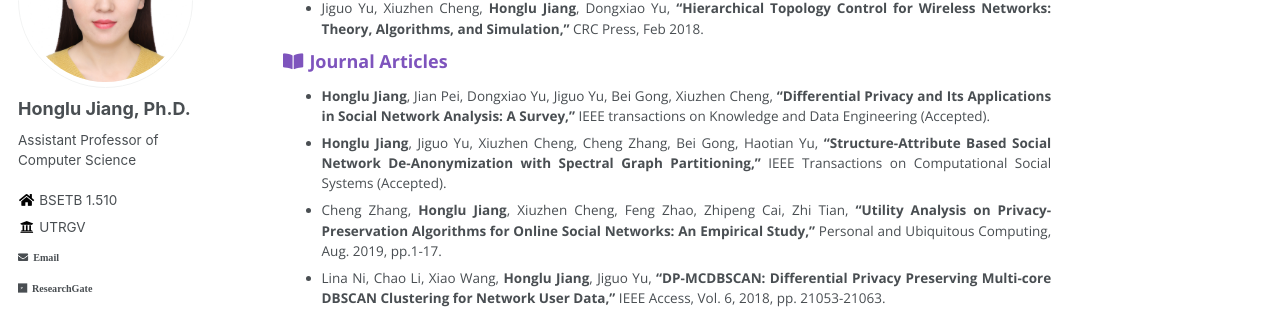
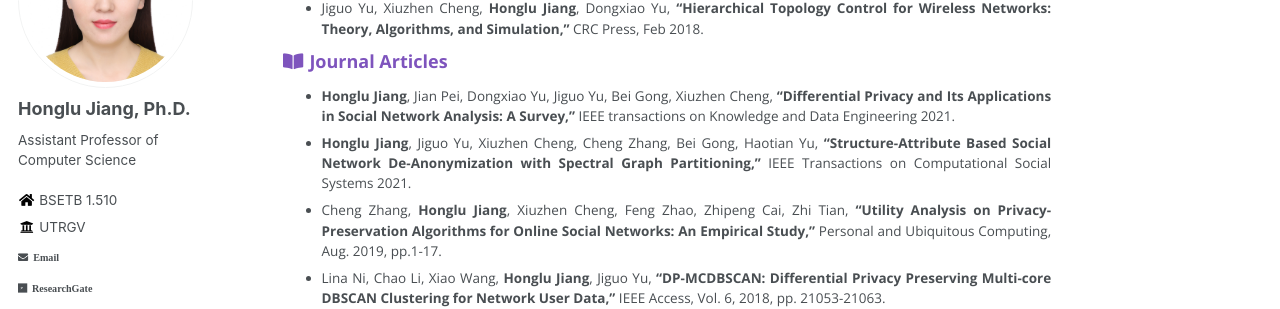
Before and after one commit to hljiang0720/hljiang.github.io, a Jekyll site: the page built from _pages/publications.md, in a window 1280 px wide and 1176 px high. Shown: the part 187-496 px from the top of the window. Built offline with Jekyll 4.4.1, drawn with Linux system fonts in a browser that asks for light colours.

Commit message:
Update publications.md

```diff
--- a/_pages/publications.md
+++ b/_pages/publications.md
@@ -8,8 +8,8 @@ author_profile: true
 * Jiguo Yu, Xiuzhen Cheng, **Honglu Jiang**, Dongxiao Yu, **“Hierarchical Topology Control for Wireless Networks: Theory, Algorithms, and Simulation,”** CRC Press, Feb 2018.
 
 ### <i class="fa fa-fw fa-book-open" aria-hidden="true"></i> Journal Articles
-* **Honglu Jiang**, Jian Pei, Dongxiao Yu, Jiguo Yu, Bei Gong, Xiuzhen Cheng, **“Differential Privacy and Its Applications in Social Network Analysis: A Survey,”** IEEE transactions on Knowledge and Data Engineering (Accepted).
-* **Honglu Jiang**, Jiguo Yu, Xiuzhen Cheng, Cheng Zhang, Bei Gong, Haotian Yu, **“Structure-Attribute Based Social Network De-Anonymization with Spectral Graph Partitioning,”** IEEE Transactions on Computational Social Systems (Accepted).
+* **Honglu Jiang**, Jian Pei, Dongxiao Yu, Jiguo Yu, Bei Gong, Xiuzhen Cheng, **“Differential Privacy and Its Applications in Social Network Analysis: A Survey,”** IEEE transactions on Knowledge and Data Engineering 2021.
+* **Honglu Jiang**, Jiguo Yu, Xiuzhen Cheng, Cheng Zhang, Bei Gong, Haotian Yu, **“Structure-Attribute Based Social Network De-Anonymization with Spectral Graph Partitioning,”** IEEE Transactions on Computational Social Systems 2021.
 * Cheng Zhang, **Honglu Jiang**, Xiuzhen Cheng, Feng Zhao, Zhipeng Cai, Zhi Tian, **“Utility Analysis on Privacy-Preservation Algorithms for Online Social Networks: An Empirical Study,”** Personal and Ubiquitous Computing, Aug. 2019, pp.1-17.
 * Lina Ni, Chao Li, Xiao Wang, **Honglu Jiang**, Jiguo Yu, **“DP-MCDBSCAN: Differential Privacy Preserving Multi-core DBSCAN Clustering for Network User Data,”** IEEE Access, Vol. 6, 2018, pp. 21053-21063.
 * Biwei Yan, Jiguo Yu, Meihong Yang, **Honglu Jiang**, Zhiguo Wan, Lina Ni, **“A Novel Distributed Social Internet of Things Service Recommendation Scheme Based on LSH Forest,”** Personal and Ubiquitous Computing, 2019, pp. 1-14.
```
